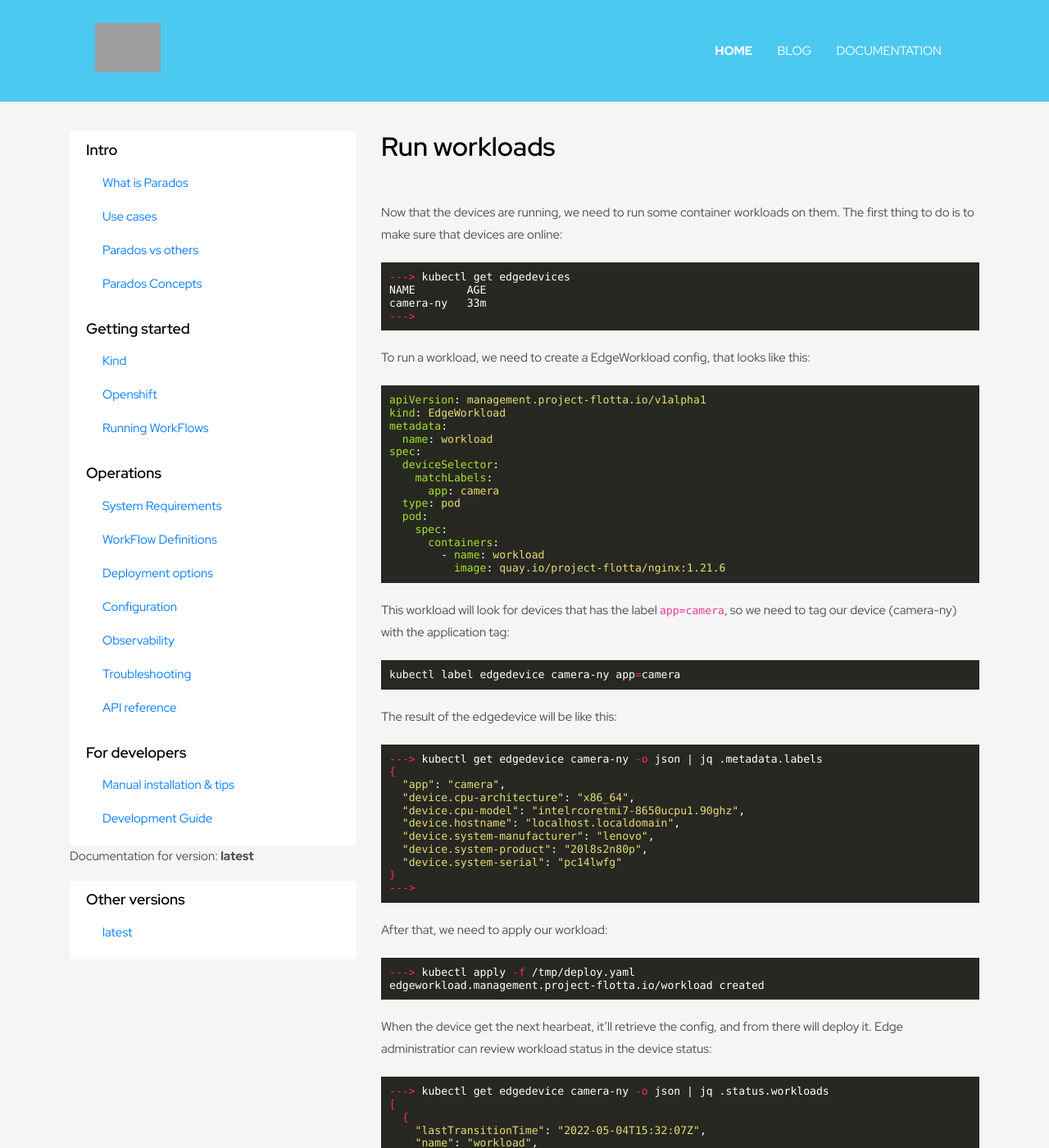
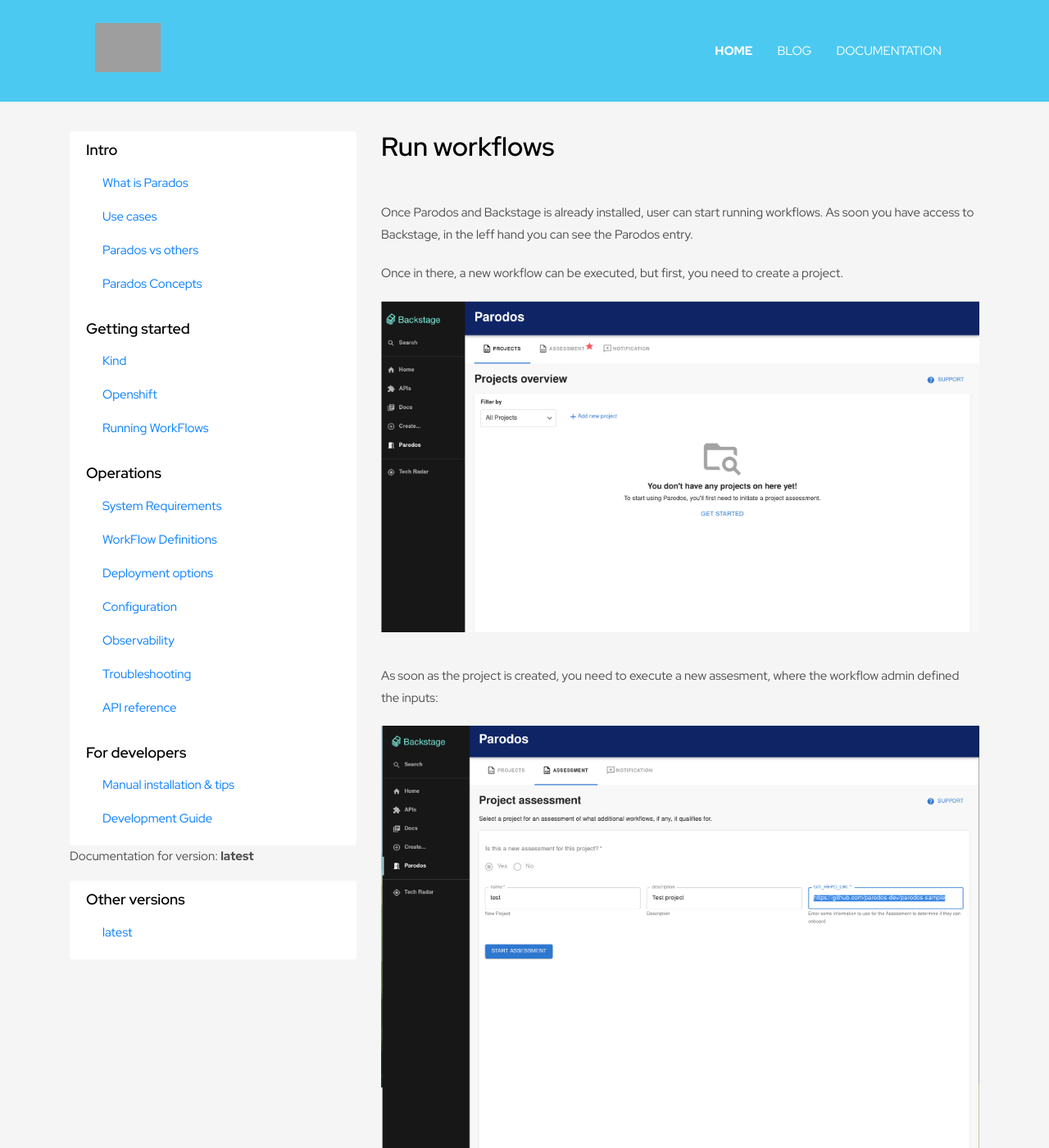
Before and after one commit to parodos-dev/parodos-dev.github.io, a Jekyll site: the page built from documentation/latest/gsg/running_workflows.md, in a window 1280 px wide and 1400 px high. Shown: the whole window at 82% size. Built offline with Jekyll 4.4.1, drawn with Linux system fonts in a browser that asks for light colours; a script that is not in the unit is left out; some of the changed text lies outside the part shown; grey boxes are pictures that could not be loaded.

Commit message:
Doc: adding getting started guide for workflows
Signed-off-by: Eloy Coto <eloy.coto@acalustra.com>

````diff
--- a/documentation/latest/gsg/running_workflows.md
+++ b/documentation/latest/gsg/running_workflows.md
@@ -1,79 +1,114 @@
 ---
 layout: documentation
-title: Run workloads
+title: Run workflows
 ---
 
-Now that the devices are running, we need to run some container workloads on
-them. The first thing to do is to make sure that devices are online:
+Once Parodos and Backstage is already installed, user can start running
+workflows. As soon you have access to Backstage, in the leff hand you can see
+the Parodos entry.
 
-```shell
----> kubectl get edgedevices
-NAME        AGE
-camera-ny   33m
---->
+Once in there, a new workflow can be executed, but first, you need to create a
+project.
+
+![New project](./../images/project.jpg){: width="100%" }
+
+As soon as the project is created, you need to execute a new assesment, where
+the workflow admin defined the inputs:
+
+![assesment](./../images/assesment.jpg){: width="100%" }
+
+This example assesment definitinon can be retrieved using the API with the
+following command:
+
+```bash
+curl "http://localhost:7007/api/proxy/parodos/workflowdefinitions?name=onboardingAssessment_ASSESSMENT_WORKFLOW" | jq .
 ```
 
-To run a workload, we need to create a EdgeWorkload config, that looks like
-this:
+And the output for the given assesment will be like this:
 
-```yaml
-apiVersion: management.project-flotta.io/v1alpha1
-kind: EdgeWorkload
-metadata:
-  name: workload
-spec:
-  deviceSelector:
-    matchLabels:
-      app: camera
-  type: pod
-  pod:
-    spec:
-      containers:
-        - name: workload
-          image: quay.io/project-flotta/nginx:1.21.6
+```json
+[ {
+  "id" : "2041b61e-1307-41b7-aa95-06ab50b2f8b7",
+  "name" : "onboardingAssessment_ASSESSMENT_WORKFLOW",
+  "type" : "ASSESSMENT",
+  "processingType" : "SEQUENTIAL",
+  "author" : null,
+  "createDate" : "2023-04-28T10:22:34.680+00:00",
+  "modifyDate" : "2023-04-28T10:22:34.680+00:00",
+  "properties" : {
+    "version" : null
+  },
+  "works" : [ {
+    "id" : "aa660b4f-eaea-4652-9958-0b59f3ba5a04",
+    "name" : "onboardingAssessmentTask",
+    "workType" : "TASK",
+    "parameters" : {
+      "GIT_REPO_URL" : {
+        "format" : "text",
+        "description" : "Enter some information to use for the Assessment to determine if they can onboard",
+        "type" : "string",
+        "required" : true
+      }
+    }
+  } ]
+} ]
 ```
 
-This workload will look for devices that has the label `app=camera`, so we need
-to tag our device (camera-ny) with the application tag:
+The execution of that assesment give to the user a few more workflow, that can
+be trigger based on the parent assesment:
 
-```shell
-kubectl label edgedevice camera-ny app=camera
+This is the example in the UI:
+
+![subworkflows](./../images/subworkflows.jpg){: width="100%" }
+
+And here is the output as API call:
+
+```json
+{
+  "workFlowExecutionId" : "4a0797ea-a368-47da-94f7-e4c1f772d4f3",
+  "workFlowOptions" : {
+    "currentVersion" : null,
+    "upgradeOptions" : [ ],
+    "migrationOptions" : [ ],
+    "newOptions" : [ {
+      "identifier" : "ocpOnboarding",
+      "displayName" : "Onboarding to OCP",
+      "description" : "this is for the app to deploy on OCP",
+      "details" : [ "this is for the app to deploy on OCP" ],
+      "workFlowName" : "ocpOnboardingWorkFlow"
+    }, {
+      "identifier" : "badRepoOption",
+      "displayName" : "Training Required",
+      "description" : "Container Fundamentals Training Required",
+      "details" : [ "Container Fundamentals Training Required" ],
+      "workFlowName" : "simpleSequentialWorkFlow_INFRASTRUCTURE_WORKFLOW"
+    }, {
+      "identifier" : "notSupportOption",
+      "displayName" : "Not Supported",
+      "description" : "Non-Supported Workflow Steps",
+      "details" : [ "Non-Supported Workflow Steps" ],
+      "workFlowName" : "simpleSequentialWorkFlow_INFRASTRUCTURE_WORKFLOW"
+    } ],
+    "continuationOptions" : [ ],
+    "otherOptions" : [ ],
+    "optionsAvailable" : false
+  },
+  "workStatus" : "COMPLETED"
+}
 ```
 
-The result of the edgedevice will be like this:
+So, a few workflows can be executed, and checked via API, as example:
 
-```shell
----> kubectl get edgedevice camera-ny -o json | jq .metadata.labels
-{
-  "app": "camera",
-  "device.cpu-architecture": "x86_64",
-  "device.cpu-model": "intelrcoretmi7-8650ucpu1.90ghz",
-  "device.hostname": "localhost.localdomain",
-  "device.system-manufacturer": "lenovo",
-  "device.system-product": "20l8s2n80p",
-  "device.system-serial": "pc14lwfg"
-}
---->
+```bash
+curl "http://localhost:7007/api/proxy/parodos/workflowdefinitions?name=ocpOnboardingWorkFlow" | jq .
+curl "http://localhost:7007/api/proxy/parodos/workflowdefinitions?name=simpleSequentialWorkFlow_INFRASTRUCTURE_WORKFLOW" | jq .
+curl "http://localhost:7007/api/proxy/parodos/workflowdefinitions?name=simpleSequentialWorkFlow_INFRASTRUCTURE_WORKFLOW" | jq .
 ```
 
-After that, we need to apply our workload:
+This will help users to run the workflows that needs to be approved to approve
+the assesment.
 
-```shell
----> kubectl apply -f /tmp/deploy.yaml
-edgeworkload.management.project-flotta.io/workload created
-```
+With this, the execution of the workflow is already explained, the next steps are:
 
-When the device get the next hearbeat, it'll retrieve the config, and from there
-will deploy it. Edge administratior can review workload status in the device
-status:
-
-```shell
----> kubectl get edgedevice camera-ny -o json | jq .status.workloads
-[
-  {
-    "lastTransitionTime": "2022-05-04T15:32:07Z",
-    "name": "workload",
-    "phase": "Running"
-  }
-]
-```
+- Writting a custom workflow
+- [Understanding Workflows Definitions](../operations/workflows.md)
````
Also changed, not shown: documentation/latest/gsg/kind.md (+2 -2 lines), documentation/latest/images/assesment.jpg (added), documentation/latest/images/project.jpg (added), documentation/latest/images/subworkflows.jpg (added).
